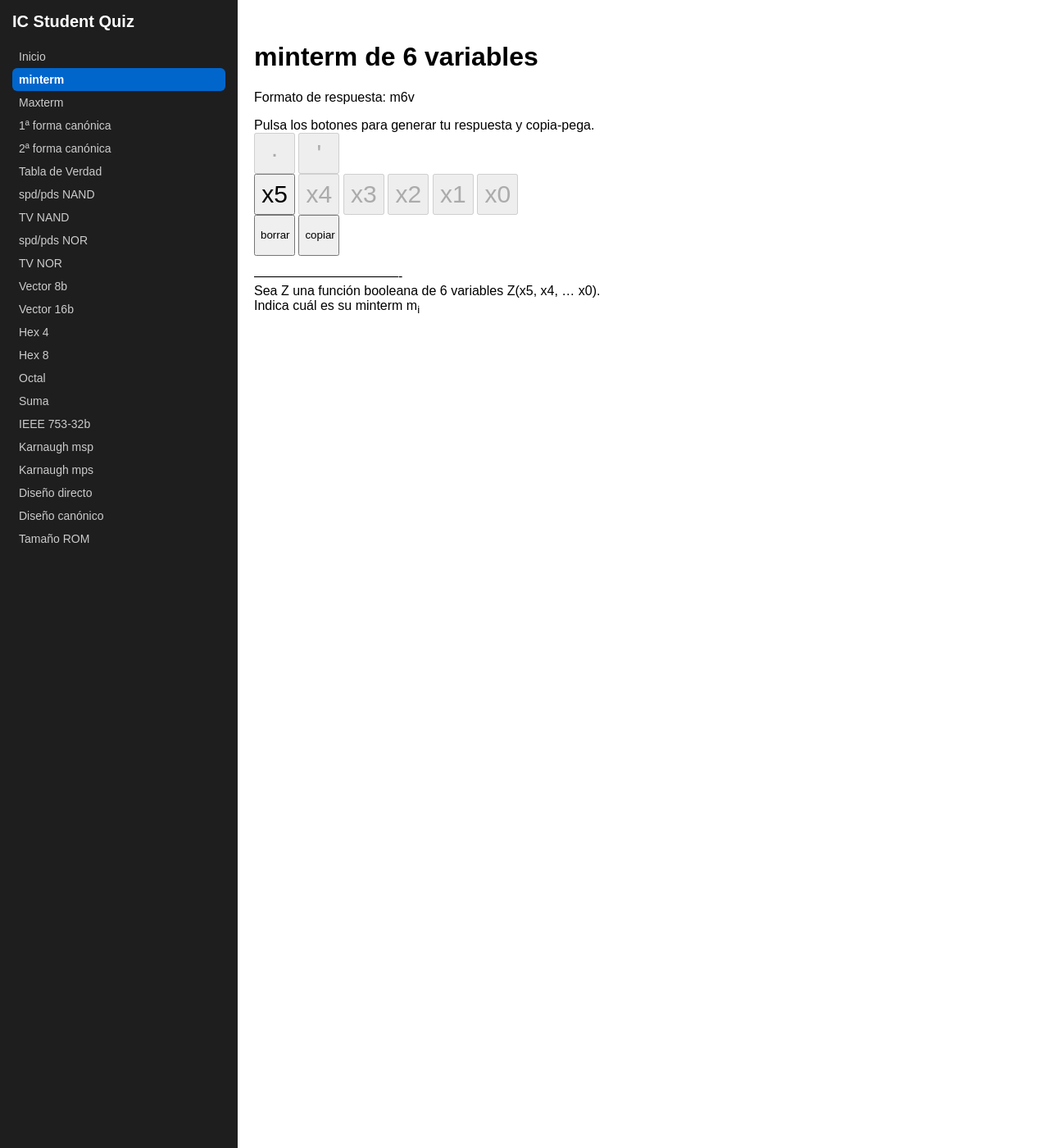
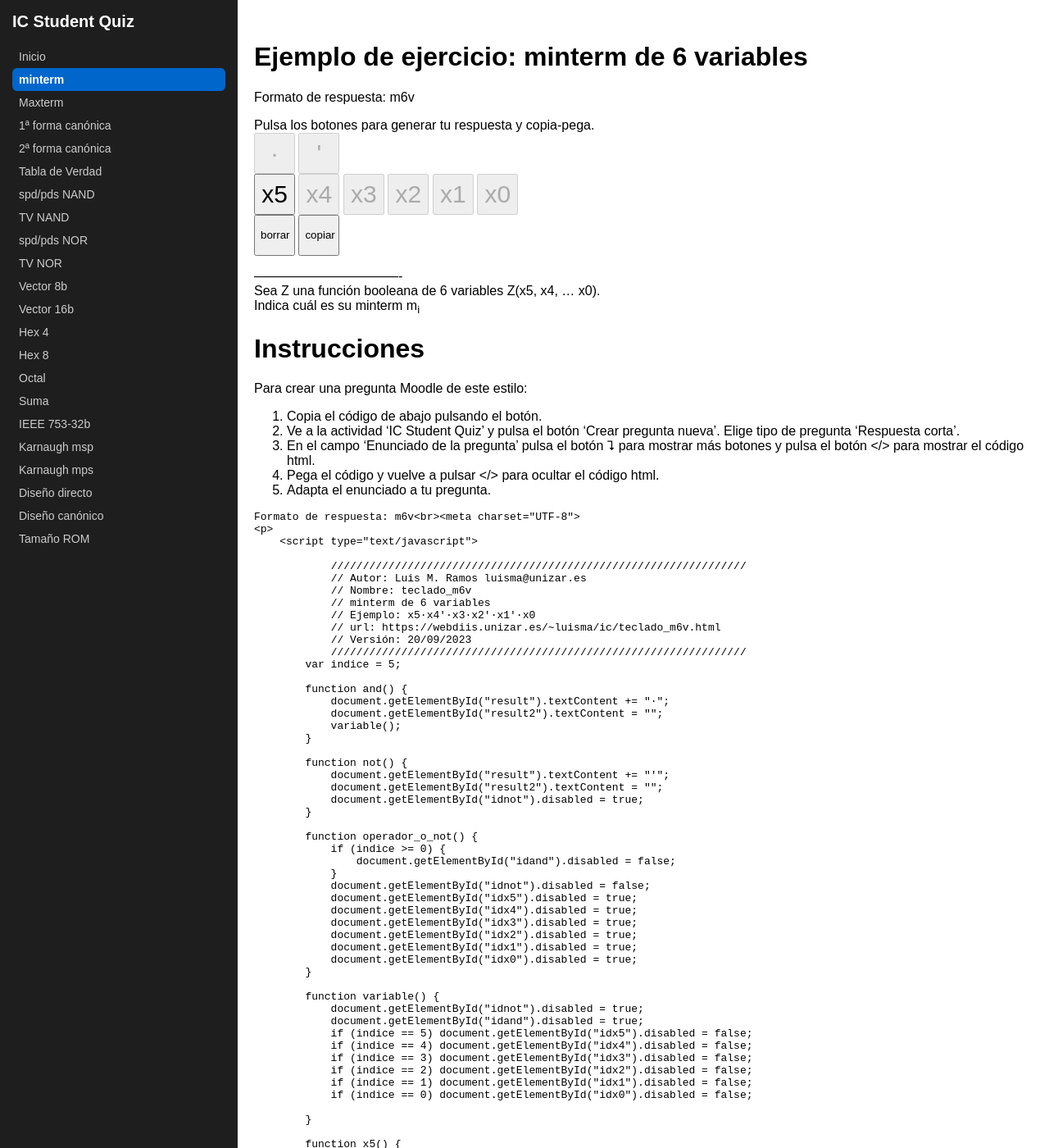
Before and after one commit to mglfcn/ic-student-quiz, a Jekyll site: the page built from minterm.md, in a window 1280 px wide and 1400 px high. Shown: the whole window at 82% size. Built offline with Jekyll 4.4.1, drawn with Linux system fonts in a browser that asks for light colours; some of the changed text lies outside the part shown.

Commit message:
Update minterm.md

`````diff
--- a/minterm.md
+++ b/minterm.md
@@ -3,7 +3,7 @@ layout: default
 title: IC Student Quiz - minterm
 ---
 
-# minterm de 6 variables
+# Ejemplo de ejercicio: minterm de 6 variables
 
 Formato de respuesta: m6v<br><meta charset="UTF-8">
 <p>
@@ -126,4 +126,139 @@ Formato de respuesta: m6v<br><meta charset="UTF-8">
 <input id="idcopiar" type="button" value="copiar" onclick="copiar()" style="height:50px; width:50px">
 <div id="result" style="font-size:30px;"></div>
 <div id="result2">
-</div>  ----------------------------------<br>Sea Z una función booleana de 6 variables Z(x5, x4, ... x0).<br>Indica cuál es su minterm m<sub>i</sub>
+</div>   ----------------------------------<br>Sea Z una función booleana de 6 variables Z(x5, x4, ... x0).<br>Indica cuál es su minterm m<sub>i</sub>
+
+# Instrucciones
+
+Para crear una pregunta Moodle de este estilo:
+1. Copia el código de abajo pulsando el botón.
+2. Ve a la actividad 'IC Student Quiz' y pulsa el botón 'Crear pregunta nueva'.
+   Elige tipo de pregunta 'Respuesta corta'.
+3. En el campo 'Enunciado de la pregunta'  pulsa el botón ⮧ para mostrar más botones y pulsa el botón </> para mostrar el código html.
+4. Pega el código y vuelve a pulsar </> para ocultar el código html.
+5. Adapta el enunciado a tu pregunta.
+
+````
+Formato de respuesta: m6v<br><meta charset="UTF-8">
+<p>
+    <script type="text/javascript">
+
+	    /////////////////////////////////////////////////////////////////
+	    // Autor: Luis M. Ramos luisma@unizar.es
+	    // Nombre: teclado_m6v
+	    // minterm de 6 variables
+	    // Ejemplo: x5·x4'·x3·x2'·x1'·x0
+	    // url: https://webdiis.unizar.es/~luisma/ic/teclado_m6v.html
+	    // Versión: 20/09/2023
+	    /////////////////////////////////////////////////////////////////
+        var indice = 5;
+
+        function and() {
+            document.getElementById("result").textContent += "·";
+            document.getElementById("result2").textContent = "";
+            variable();
+        }
+
+        function not() {
+            document.getElementById("result").textContent += "'";
+            document.getElementById("result2").textContent = "";
+            document.getElementById("idnot").disabled = true;
+        }
+
+        function operador_o_not() {
+            if (indice >= 0) {
+                document.getElementById("idand").disabled = false;
+            }
+            document.getElementById("idnot").disabled = false;
+            document.getElementById("idx5").disabled = true;
+            document.getElementById("idx4").disabled = true;
+            document.getElementById("idx3").disabled = true;
+            document.getElementById("idx2").disabled = true;
+            document.getElementById("idx1").disabled = true;
+            document.getElementById("idx0").disabled = true;
+        }
+
+        function variable() {
+            document.getElementById("idnot").disabled = true;
+            document.getElementById("idand").disabled = true;
+            if (indice == 5) document.getElementById("idx5").disabled = false;
+            if (indice == 4) document.getElementById("idx4").disabled = false;
+            if (indice == 3) document.getElementById("idx3").disabled = false;
+            if (indice == 2) document.getElementById("idx2").disabled = false;
+            if (indice == 1) document.getElementById("idx1").disabled = false;
+            if (indice == 0) document.getElementById("idx0").disabled = false;
+
+        }
+
+        function x5() {
+            document.getElementById("result").textContent += "x5";
+            document.getElementById("result2").textContent = "";
+            indice = 4;
+            operador_o_not();
+        }
+
+        function x4() {
+            document.getElementById("result").textContent += "x4";
+            document.getElementById("result2").textContent = "";
+            indice = 3;
+            operador_o_not();
+        }
+
+        function x3() {
+            document.getElementById("result").textContent += "x3";
+            document.getElementById("result2").textContent = "";
+            indice = 2;
+            operador_o_not();
+        }
+
+        function x2() {
+            document.getElementById("result").textContent += "x2";
+            document.getElementById("result2").textContent = "";
+            indice = 1;
+            operador_o_not();
+        }
+
+        function x1() {
+            document.getElementById("result").textContent += "x1";
+            document.getElementById("result2").textContent = "";
+            indice = 0;
+            operador_o_not();
+        }
+
+        function x0() {
+            document.getElementById("result").textContent += "x0";
+            document.getElementById("result2").textContent = "";
+            indice = -1;
+            operador_o_not();
+        }
+
+        function borrar() {
+            document.getElementById("result").textContent = "";
+            document.getElementById("result2").textContent = "";
+            indice = 5;
+            variable();
+            document.getElementById("idcopiar").disabled = false;
+        }
+
+        function copiar() {
+            navigator.clipboard.writeText(document.getElementById('result').innerHTML);
+            document.getElementById("result2").textContent = " Copiado. Pégalo ahora abajo.";
+        }
+    </script>
+</p><label>Pulsa los botones para generar tu respuesta y copia-pega.</label><br>
+<input id="idand" type="button" value="·" onclick="and()" disabled="true" style="font-size:30px; height:50px; width:50px">
+<input id="idnot" type="button" value="'" onclick="not()" disabled="true" style="font-size:30px; height:50px; width:50px">
+<br>
+<input id="idx5" type="button" value="x5" onclick="x5()" style="font-size:30px; height:50px; width:50px">
+<input id="idx4" type="button" value="x4" onclick="x4()" disabled="true" style="font-size:30px; height:50px; width:50px">
+<input id="idx3" type="button" value="x3" onclick="x3()" disabled="true" style="font-size:30px; height:50px; width:50px">
+<input id="idx2" type="button" value="x2" onclick="x2()" disabled="true" style="font-size:30px; height:50px; width:50px">
+<input id="idx1" type="button" value="x1" onclick="x1()" disabled="true" style="font-size:30px; height:50px; width:50px">
+<input id="idx0" type="button" value="x0" onclick="x0()" disabled="true" style="font-size:30px; height:50px; width:50px">
+<br>
+<input type="button" value="borrar" onclick="borrar()" style="height:50px; width:50px">
+<input id="idcopiar" type="button" value="copiar" onclick="copiar()" style="height:50px; width:50px">
+
+<div id="result" style="font-size:30px;"></div>
+<div id="result2"></div>    ----------------------------------<br>Sea Z una función booleana de 6 variables Z(x5, x4, ... x0).<br>Indica cuál es su minterm m<sub>i</sub>
+````
`````
